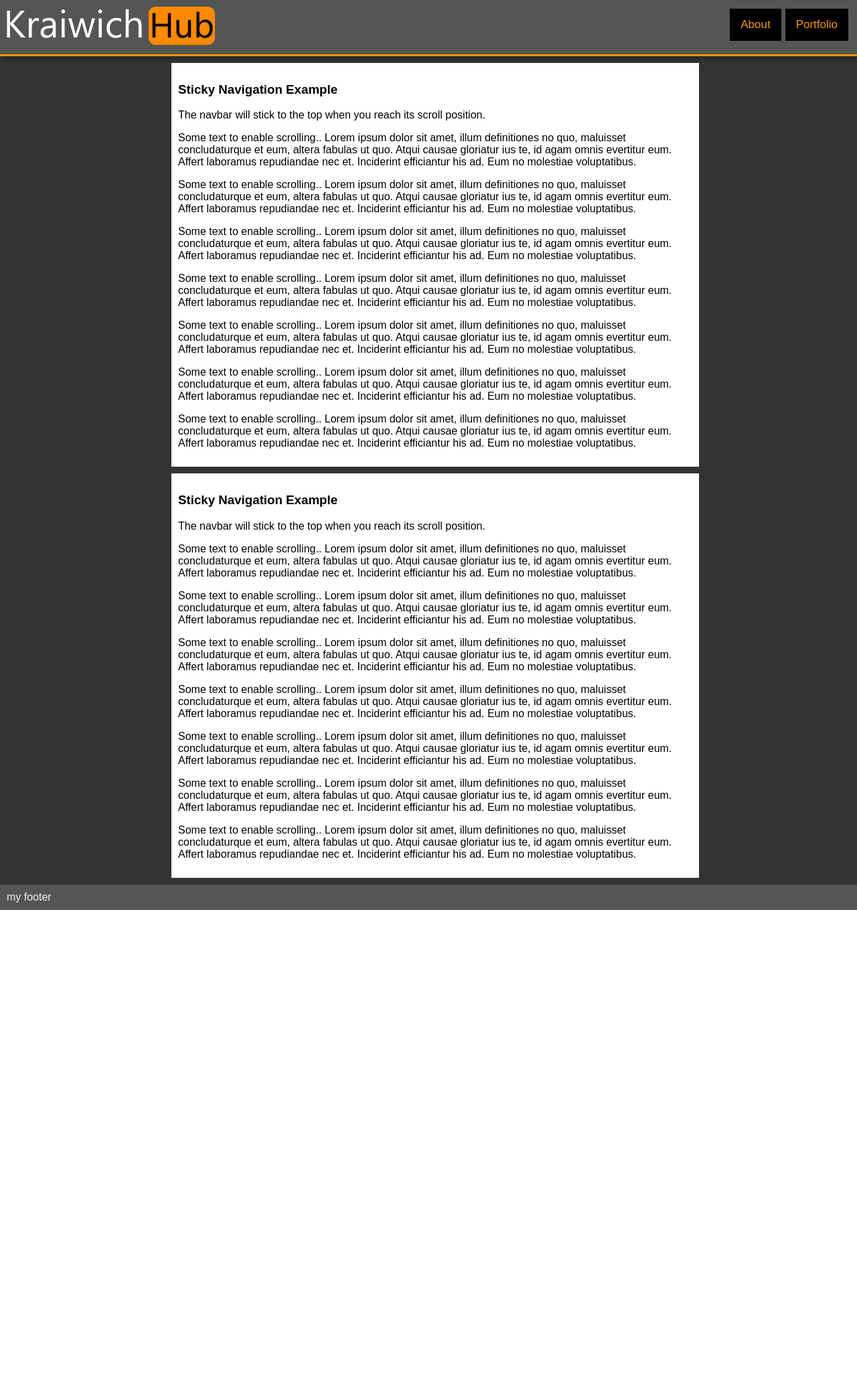
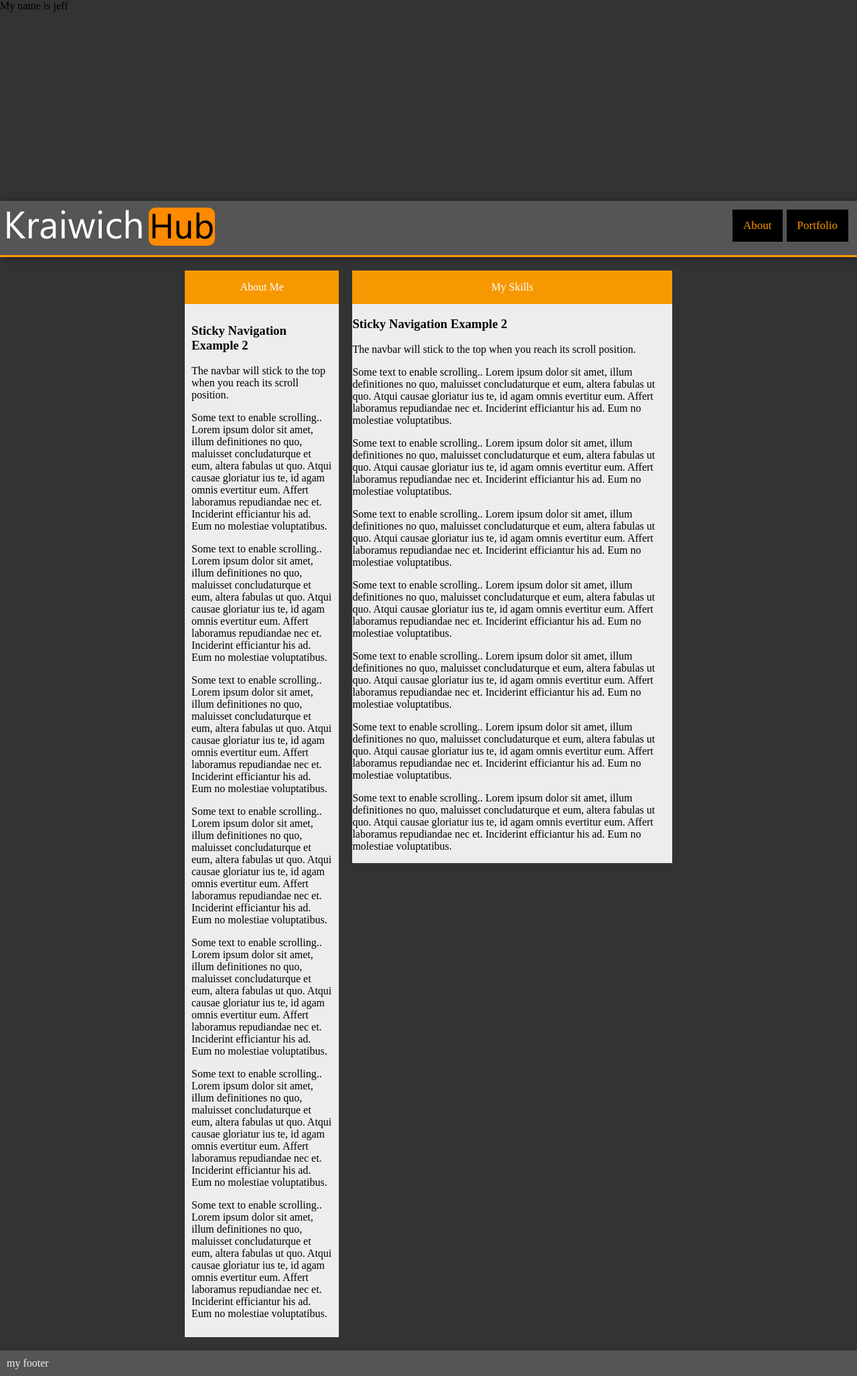
Before and after one commit to mikesmikey/59160543_portfolio, a PHP site: page / in a window 1280 px wide. Shown: the whole page at 67% size. Before the commit the page ends 1359 px from the top, so only its background shows below. Run offline with PHP 8.4, Linux system fonts and the light colour scheme.

Commit message:
editing contentbox

```diff
--- a/assets/css/style.css
+++ b/assets/css/style.css
@@ -14,7 +14,7 @@
 body {
   margin: 0 0 0 0;
   background-color: #333333;
-  font-family: Arial, Helvetica, sans-serif;
+  /*font-family: Arial, Helvetica, sans-serif;*/
 }
 
 footer {
@@ -51,22 +51,46 @@ footer {
 .contentarea {
   padding-left: 20%;
   padding-right: 20%;
+  overflow: auto;
 }
 
 .singlecontentbox {
-  background-color: white;
-  width: 100%;
-  padding: 10px 10px;
-  margin-top: 10px;
-  margin-bottom: 10px;
+  background-color: #ededed;
+  width: auto;
+  margin: 20px;
+  float : left;
 }
 
 .doublecontentbox {
-  background-color: white;
-  width: 80%;
-  padding: 10px 10px;
-  margin-top: 10px;
-  margin-bottom: 10px;
-  float : left;
+  background-color: #ededed;
+  margin: 20px;
   overflow: hidden;
 }
+
+/*singlecontennt clear fix */
+.singlecontentbox::after {
+  content: "";
+  clear: both;
+  display: table;
+}
+
+/*doublecontennt clear fix */
+.doublecontentbox::after {
+  content: "";
+  clear: both;
+  display: table;
+}
+
+.contentboxheader {
+  width: 1%;
+  height: 50px;
+  background-color: #f79800;
+  color: white;
+  display: table-cell;
+  vertical-align: middle;
+  text-align: center;
+}
+
+.contentboxbody {
+  padding: 10px;
+}
--- a/index.html
+++ b/index.html
@@ -2,16 +2,23 @@
 <html>
 <head>
     <link rel="stylesheet" type="text/css" href="assets/css/style.css">
+    <div style="width: auto; height: 300px;">
+        My name is jeff
+    </div>
 </head>
 <body>
     <div class="header">
         <a href="index.html"><img src="assets/images/logo.png" style="min-width:150px"></a>
         <a class= "headerbutton">Portfolio</a>
-        <a href= "https://google.com" class= "headerbutton">About</a>
+        <a href= "index.html" class= "headerbutton">About</a>
     </div>
     <div class = "contentarea">
-        <div class= "singlecontentbox">
-                <h3>Sticky Navigation Example</h3>
+        <div class= "singlecontentbox" style="width:30%">
+            <div class="contentboxheader">
+                About Me
+            </div>
+            <div class="contentboxbody">
+                    <h3>Sticky Navigation Example 2</h3>
                     <p>The navbar will stick to the top when you reach its scroll position.</p>
                     <p>Some text to enable scrolling.. Lorem ipsum dolor sit amet, illum definitiones no quo, maluisset concludaturque et eum, altera fabulas ut quo. Atqui causae gloriatur ius te, id agam omnis evertitur eum. Affert laboramus repudiandae nec et. Inciderint efficiantur his ad. Eum no molestiae voluptatibus.</p>
                     <p>Some text to enable scrolling.. Lorem ipsum dolor sit amet, illum definitiones no quo, maluisset concludaturque et eum, altera fabulas ut quo. Atqui causae gloriatur ius te, id agam omnis evertitur eum. Affert laboramus repudiandae nec et. Inciderint efficiantur his ad. Eum no molestiae voluptatibus.</p>
@@ -20,10 +27,13 @@
                     <p>Some text to enable scrolling.. Lorem ipsum dolor sit amet, illum definitiones no quo, maluisset concludaturque et eum, altera fabulas ut quo. Atqui causae gloriatur ius te, id agam omnis evertitur eum. Affert laboramus repudiandae nec et. Inciderint efficiantur his ad. Eum no molestiae voluptatibus.</p>
                     <p>Some text to enable scrolling.. Lorem ipsum dolor sit amet, illum definitiones no quo, maluisset concludaturque et eum, altera fabulas ut quo. Atqui causae gloriatur ius te, id agam omnis evertitur eum. Affert laboramus repudiandae nec et. Inciderint efficiantur his ad. Eum no molestiae voluptatibus.</p>
                     <p>Some text to enable scrolling.. Lorem ipsum dolor sit amet, illum definitiones no quo, maluisset concludaturque et eum, altera fabulas ut quo. Atqui causae gloriatur ius te, id agam omnis evertitur eum. Affert laboramus repudiandae nec et. Inciderint efficiantur his ad. Eum no molestiae voluptatibus.</p>
-
             </div>
-         <div class= "singlecontentbox">
-                <h3>Sticky Navigation Example</h3>
+        </div>
+         <div class= "doublecontentbox">
+                <div class="contentboxheader">
+                    My Skills
+                </div>
+                <h3>Sticky Navigation Example 2</h3>
                 <p>The navbar will stick to the top when you reach its scroll position.</p>
                 <p>Some text to enable scrolling.. Lorem ipsum dolor sit amet, illum definitiones no quo, maluisset concludaturque et eum, altera fabulas ut quo. Atqui causae gloriatur ius te, id agam omnis evertitur eum. Affert laboramus repudiandae nec et. Inciderint efficiantur his ad. Eum no molestiae voluptatibus.</p>
                 <p>Some text to enable scrolling.. Lorem ipsum dolor sit amet, illum definitiones no quo, maluisset concludaturque et eum, altera fabulas ut quo. Atqui causae gloriatur ius te, id agam omnis evertitur eum. Affert laboramus repudiandae nec et. Inciderint efficiantur his ad. Eum no molestiae voluptatibus.</p>
```
Lines whose indentation alone changed are shown as unchanged.
